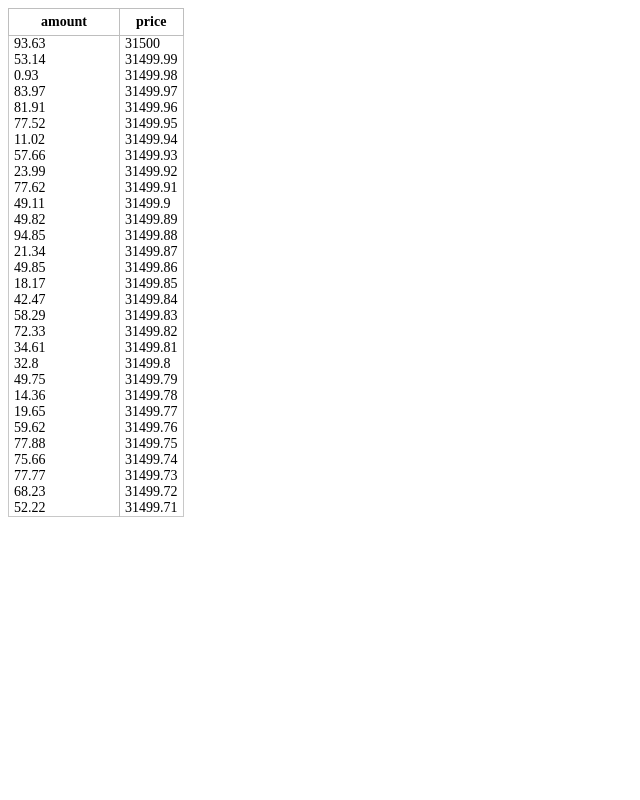
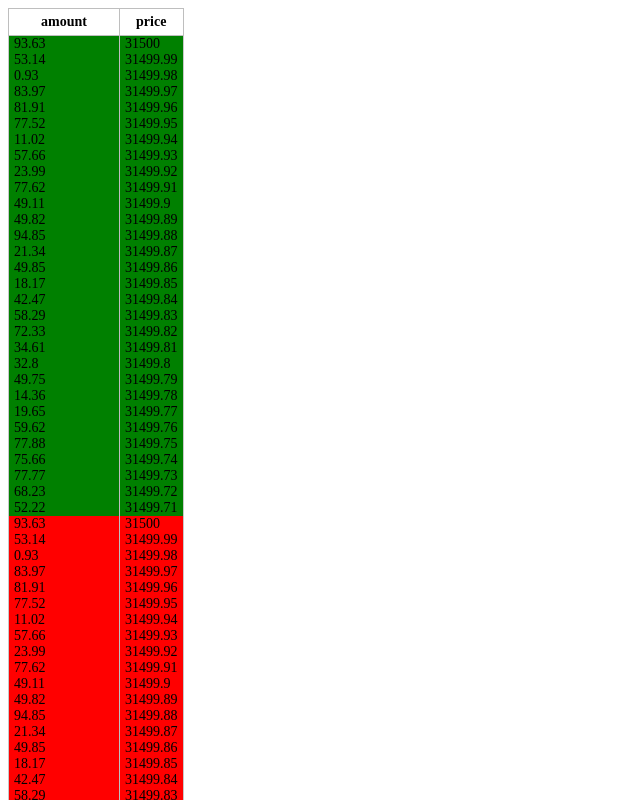
Before and after one commit to Alexey-Sachko/trade-terminal, a React app: page / in a window 1280 px wide. Shown: the top 800 px of the page, without its empty margins (0-640 px from the left). Built offline with nearby package versions, Linux system fonts and the light colour scheme.

Commit message:
refactor

```diff
--- a/src/App.tsx
+++ b/src/App.tsx
@@ -1,5 +1,5 @@
 import React from "react";
-import { MarketDepth } from "./components/MarketDepth";
+import { MarketDepth } from "./market-depth/view";
 
 export const App = React.memo(() => {
   return (
--- a/src/data/depthData.ts
+++ b/src/data/depthData.ts
@@ -1,6 +1,6 @@
-import { DepthDataItem } from "../components/MarketDepth";
+import { DepthDataViewItem } from "../market-depth/model/view";
 
-export const depthStubData: DepthDataItem[] = [];
+export const depthStubData: DepthDataViewItem[] = [];
 
 const startPrice = 31500;
 const step = 0.01;
--- /dev/null
+++ b/src/market-depth/model/view.ts
@@ -0,0 +1,9 @@
+export type DepthDataViewItem = {
+  price: number;
+  amount: number;
+};
+
+export type DepthViewData = {
+  bids: DepthDataViewItem[];
+  asks: DepthDataViewItem[];
+};
--- a/src/components/MarketDepth/MarketDepth.tsx
+++ b/src/market-depth/view/MarketDepth.tsx
@@ -3,7 +3,7 @@ import { depthStubData } from "../../data/depthData";
 import { MarketDepthView } from "./MarketDepthView";
 
 export const MarketDepth = React.memo(() => {
-  return <MarketDepthView list={depthStubData} />;
+  return <MarketDepthView asks={depthStubData} bids={depthStubData} />;
 });
 
 MarketDepth.displayName = "MarketDepth";
--- a/src/components/MarketDepth/MarketDepthView.tsx
+++ b/src/market-depth/view/MarketDepthView.tsx
@@ -1,4 +1,5 @@
 import React from "react";
+import { DepthDataViewItem } from "../model/view";
 import {
   PriceCell,
   Root,
@@ -8,16 +9,12 @@ import {
   TableRow,
 } from "./MarketDepth.styled";
 
-export type DepthDataItem = {
-  price: number;
-  amount: number;
+export type Props = {
+  bids: DepthDataViewItem[];
+  asks: DepthDataViewItem[];
 };
 
-export type Props = {
-  list: DepthDataItem[];
-};
-
-export const MarketDepthView = React.memo<Props>(({ list }) => {
+export const MarketDepthView = React.memo<Props>(({ bids, asks }) => {
   return (
     <Root>
       <Table>
@@ -28,8 +25,14 @@ export const MarketDepthView = React.memo<Props>(({ list }) => {
           </TableRow>
         </thead>
         <tbody>
-          {list.map(({ amount, price }, idx) => (
-            <TableRow key={idx}>
+          {asks.map(({ amount, price }, idx) => (
+            <TableRow key={idx} style={{ background: "green" }}>
+              <TableCell>{amount}</TableCell>
+              <PriceCell>{price}</PriceCell>
+            </TableRow>
+          ))}
+          {bids.map(({ amount, price }, idx) => (
+            <TableRow key={idx} style={{ background: "red" }}>
               <TableCell>{amount}</TableCell>
               <PriceCell>{price}</PriceCell>
             </TableRow>
```
Also changed, not shown: src/market-depth/model/dto.ts (added, +7 -0 lines), src/market-depth/services/depth.service.ts (added, +11 -0 lines), src/market-depth/view/MarketDepth.styled.ts (renamed from src/components/MarketDepth/MarketDepth.styled.ts), src/market-depth/view/index.ts (renamed from src/components/MarketDepth/index.ts).
